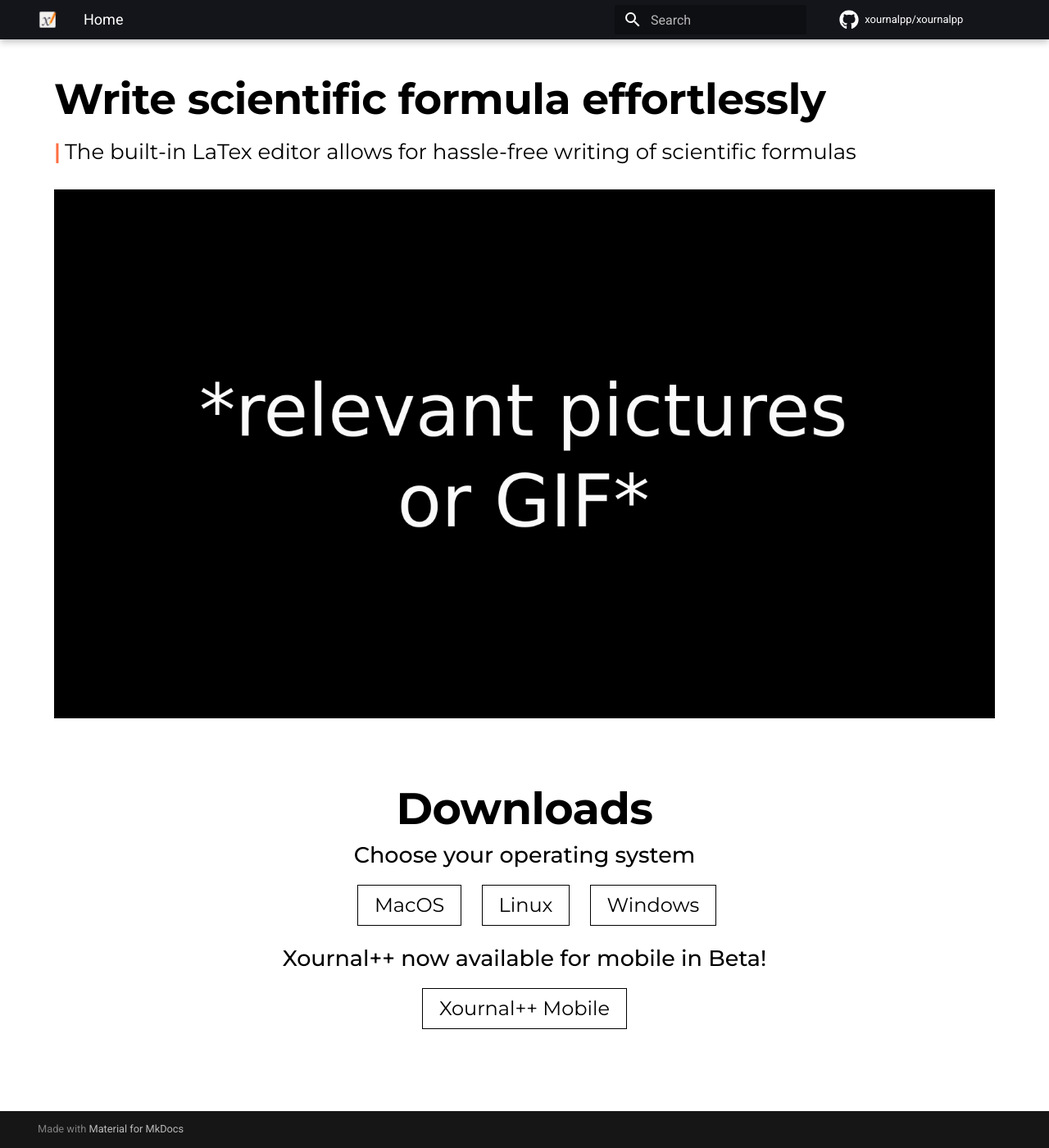
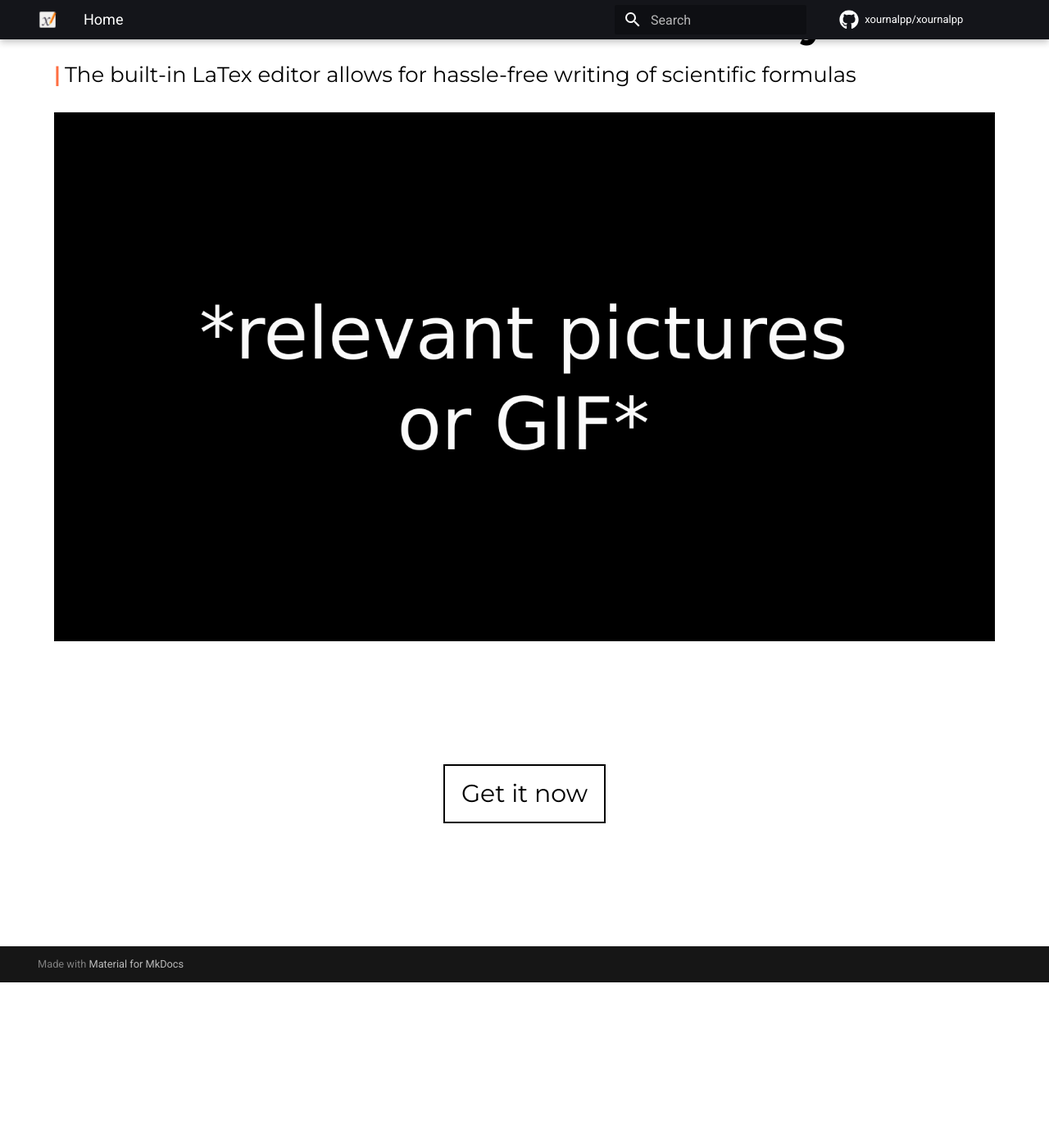
Before and after one commit to xournalpp/xournalpp.github.io, an MkDocs documentation site: the page built from docs/index.md, in a window 1280 px wide and 1400 px high, scrolled down 5925 px. Shown: the whole window at 82% size. Built offline with MkDocs 1.6.1 and Material for MkDocs 9.7.7, drawn with Linux system fonts in a browser that asks for light colours; comment, search, counter and statistics services are not loaded; the version menu is left out; after the commit the page ends 7123 px from its top, so only the background shows below that.

Commit message:
Add a responsive get it now button at the bottom and a get it now button near the top that appears when the site uses burger menu

```diff
--- a/docs/css/home.css
+++ b/docs/css/home.css
@@ -43,6 +43,15 @@
 	list-style: none;
 }
 
+.download-hyperlink {
+	text-align: center;
+}
+
+.upper-button {
+	display: none;
+	margin-top: 100px;
+}
+
 .Xournal {
 	text-align: left;
 }
@@ -61,22 +70,6 @@
 	font-weight: medium;
 	font-size: 30px;
 	margin-bottom: 50px;
-}
-
-.download-hyperlink {
-	margin-top: 40px;
-	text-align: center;
-}
-
-
-.Xournal a {
-	display: inline-block;
-	font-weight: medium;
-	font-size: 20px;
-	text-align: center;
-	border: solid 1px black;
-	padding: 10px 10px;
-	transition: all 0.2s;
 }
 
 .Xournal a:hover {
@@ -140,45 +133,24 @@
 	margin-bottom: 20px;
 }
 
-.feature-text .last-description {
+.feature-text .last-description, .last-feature {
 	margin-bottom: 0px;
 }
 
-.downloads {
-	text-align: center;
-	margin-bottom: 100px;
+.bottom-button {
+	margin: 100px 0px;
 }
 
-.downloads h1 {
-	font-weight: bold;
-	font-size: 54px;
-	margin-bottom: 0px;
-}
-
-.downloads p {
-	font-size: 27px;
-	font-weight: 500;
-	margin-bottom: 15px;
-}
-
-.choosing-OS {
-	margin-bottom: 10px;
-}
-
-.OS-container li{
-	display: inline-flex;
-}
-
-.OS-container .download-button, .Xournal-mobile .download-button {
+.download-hyperlink a {
 	display: inline-block;
-	font-size: 24px;
 	font-weight: medium;
-	line-height: 48px;
-	padding: 0px 20px;
-	border: solid 1px black;
+	font-size: 30px;
+	text-align: center;
+	border: solid 2px black;
+	padding: 10px 20px;
 	transition: all 0.2s;
 }
 
-.download-button:hover{
+.download-hyperlink a:hover {
 	background-color: black;
 }
--- a/docs/css/responsive.css
+++ b/docs/css/responsive.css
@@ -15,9 +15,6 @@
 		font-size: 40px;
 	}
 
-	.Xournal a {
-		font-size: 25px;
-	}
 
 	.feature-text h1 {
 		font-size: 56px;
@@ -29,18 +26,10 @@
 		margin-bottom: 20px;
 	}
 
-	.downloads h1 {
-		font-size: 72px;
-	}
-
-	.downloads p {
-		font-size: 36px;
-	}
-
-	.OS-container .button, .Xournal-mobile .button {
-		font-size: 30px;
-		line-height: 60px;
-		padding: 0px 30px;
+	.download-hyperlink a{
+		font-size: 40px;
+		border: solid 2px black;
+		padding: 10px 20px;
 	}
 }
 
@@ -96,9 +85,15 @@
 		margin-bottom: 5px;
 	}
 
+	.bottom-button {
+		margin: 150px 0px;
+	}
+
 }
 
 @media (max-width: 1219px){
+
+
 	.Xournal h1 {
 		font-size: 54px;
 		margin-bottom: 5px;
@@ -111,6 +106,11 @@
 
 	.Xournal {
 		margin-bottom: 50px;
+	}
+
+	.upper-button {
+		display: block;
+		margin-top: 50px;
 	}
 
 	.feature {
@@ -126,20 +126,10 @@
 		font-size: 21px;
 	}
 
-	.downloads h1 {
-		font-size: 54px;
-		margin-bottom: 0px;
+	.bottom-button {
+		margin: 100px 0px;
 	}
 
-	.downloads p {
-		font-size: 27px;
-	}
-
-	.OS-container .button, .Xournal-mobile .button {
-		font-size: 24px;
-		line-height: 50px;
-		padding: 0px 25px;
-	}
 }
 
 @media (max-width: 1050px){
@@ -165,33 +155,16 @@
 		font-size: 18px;
 	}
 
-	.downloads h1 {
-		font-size: 42px;
-		margin-bottom: 0px;
-	}
-
-	.downloads p {
-		font-size: 21px;
-	}
-
-	.OS-container .button, .Xournal-mobile .button {
-		font-size: 18px;
-		line-height: 40px;
-		padding: 0px 20px;
-	}
 }
 
 @media (max-width: 800px){
+
 
 	.Xournal h1 {
 		font-size: 36px;
 	}
 
 	.Xournal p {
-		font-size: 18px;
-	}
-
-	.Xournal a{
 		font-size: 18px;
 	}
 
@@ -203,19 +176,9 @@
 		font-size: 18px;
 	}
 
-	.downloads h1 {
-		font-size: 36px;
-		margin-bottom: 0px;
-	}
 
-	.downloads p {
-		font-size: 18px;
-	}
-
-	.OS-container .button, .Xournal-mobile .button {
-		font-size: 18px;
-		line-height: 36px;
-		padding: 0px 24px;
+	.bottom-button {
+		margin: 50px 0px;
 	}
 
 }
@@ -255,18 +218,8 @@
 		margin-bottom: 0px;
 	}
 
-	.downloads h1 {
-		font-size: 28px;
-		margin-bottom: 0px;
+	.download-hyperlink a{
+		font-size: 21px;
 	}
 
-	.downloads p {
-		font-size: 14px;
-	}
-
-	.OS-container .button, .Xournal-mobile .button {
-		font-size: 14px;
-		line-height: 30px;
-		padding: 0px 20px;
-	}
 }
--- a/docs/index.md
+++ b/docs/index.md
@@ -17,8 +17,8 @@ hide:
 		<h1>Take all the notes you want with ease, from solving a physics problem to making travel diaries.</h1>
 		<p>Xournal++ is an open-source and cross-platform note-taking software that is fast, flexible, and functional. A modern rewrite and a more feature-rich version of the wonderful Xournal program.</p>
 		<img src = "img/Xournal++ Headline Example.png">
-		<div class = "download-hyperlink">
-			<a href = "#downloads">Get it now</a>
+		<div class = "download-hyperlink upper-button">
+			<a href = "http://127.0.0.1:8000/installation/">Download Xournal++</a>
 		</div>
 	</div>
 	<div class = "feature-list">
@@ -79,7 +79,7 @@ hide:
 		    </div>
 		    <img src = "/img/placeholder-image-2.png">
 		</div>
-		<div class = "feature feature-left">
+		<div class = "feature feature-left last-feature">
 		    <div class = "feature-text">
 		        <h1>Write scientific formula effortlessly</h1>
 		        <div class = "feature-description last-description">
@@ -89,21 +89,7 @@ hide:
 		    <img src = "/img/placeholder-image-2.png">
 		</div>
 	</div>
-	<div class = "downloads" id = "downloads">
-		<h1>Downloads</h1>
-		<div class = "choosing-OS">
-			<p>Choose your operating system</p>
-			<div class = "OS-container">
-				<ul>
-					<li><a href = "http://127.0.0.1:8000/installation/macos/" class = "download-button">MacOS</a></li>
-					<li><a href = "http://127.0.0.1:8000/installation/linux/" class = "download-button">Linux</a></li>
-					<li><a href = "http://127.0.0.1:8000/installation/windows/" class = "download-button">Windows</a></li>
-				</ul>
-			</div>
-		</div>
-		<div class = "Xournal-mobile">
-			<p>Xournal++ now available for mobile in Beta!</p>
-			<a href = "https://gitlab.com/TheOneWithTheBraid/xournalpp_mobile" class = "download-button">Xournal++ Mobile</a>
-		</div>
+	<div class = "download-hyperlink bottom-button">
+		<a href = "http://127.0.0.1:8000/installation/">Get it now</a>
 	</div>
 </div>
```
